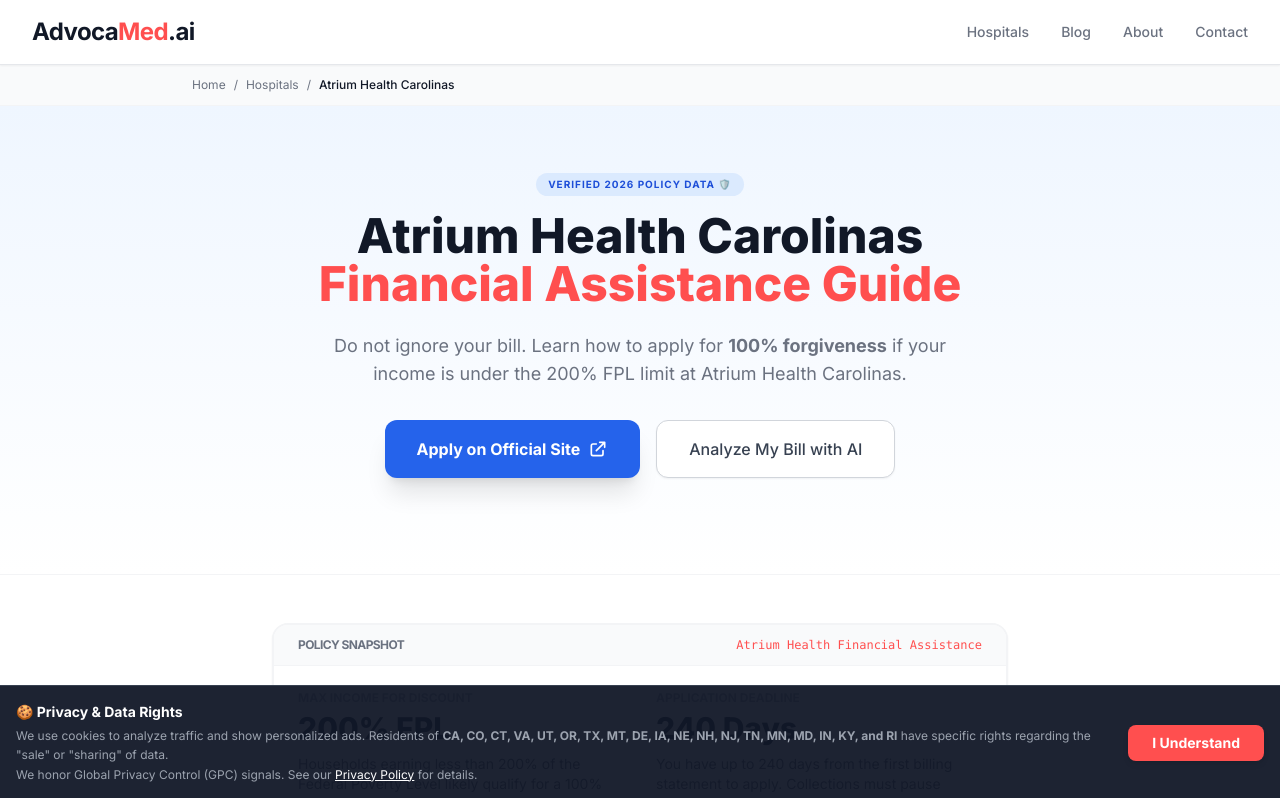
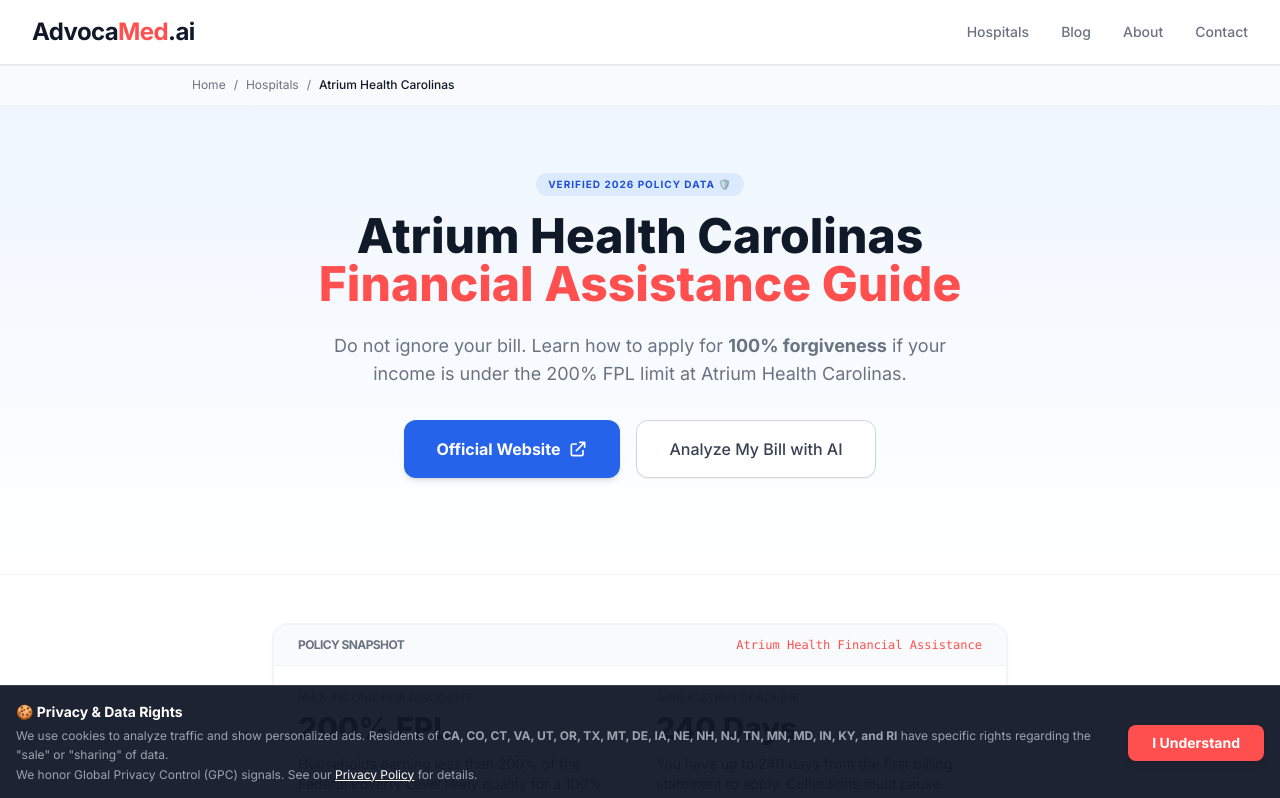
Before and after one commit to gkswjdgb/advocamed-ai, a React (Vite) app in the folder advocamed.ai/: page /hospital/atrium-health-carolinas in a window 1280 px wide. Shown: the top 798 px of the page. Built offline with nearby package versions, Linux system fonts and the light colour scheme.

Commit message:
Update HospitalGuide.tsx

```diff
--- a/advocamed.ai/pages/HospitalGuide.tsx
+++ b/advocamed.ai/pages/HospitalGuide.tsx
@@ -146,20 +146,23 @@ const HospitalGuide: React.FC = () => {
                     Do not ignore your bill. Learn how to apply for <strong>100% forgiveness</strong> if your income is under the {fplThreshold}% FPL limit at {hospitalName}.
                 </p>
 
-                {/* Action Buttons: Stacked on Mobile for better CTR */}
+                {/* QA IMPROVEMENT: Show MULTIPLE options if available (PDF AND Website), not just one */}
                 <div className="flex flex-col sm:flex-row justify-center gap-4 mb-8">
-                    {/* PDF Download Button - High Value Action */}
-                    {hospitalData?.application_url ? (
+                    {/* 1. PDF Download Button (High Value) */}
+                    {hospitalData?.application_url && (
                       <a href={hospitalData.application_url} target="_blank" rel="noreferrer" className="inline-flex items-center justify-center px-8 py-4 bg-red-600 text-white text-base font-bold rounded-xl hover:bg-red-700 transition-all shadow-xl active:scale-95 group w-full sm:w-auto">
                          <svg className="w-5 h-5 mr-2" fill="none" stroke="currentColor" viewBox="0 0 24 24"><path strokeLinecap="round" strokeLinejoin="round" strokeWidth="2" d="M12 10v6m0 0l-3-3m3 3l3-3m2 8H7a2 2 0 01-2-2V5a2 2 0 012-2h5.586a1 1 0 01.707.293l5.414 5.414a1 1 0 01.293.707V19a2 2 0 01-2 2z"></path></svg>
                         Download Application PDF
                       </a>
-                    ) : hospitalData?.financial_aid_url ? (
-                      <a href={hospitalData.financial_aid_url} target="_blank" rel="noreferrer" className="inline-flex items-center justify-center px-8 py-4 bg-blue-600 text-white text-base font-bold rounded-xl hover:bg-blue-700 transition-all shadow-xl active:scale-95 group w-full sm:w-auto">
-                        Apply on Official Site
+                    )}
+
+                    {/* 2. Official Site Button (Backup & Research) - Now shows even if PDF exists */}
+                    {hospitalData?.financial_aid_url && (
+                      <a href={hospitalData.financial_aid_url} target="_blank" rel="noreferrer" className="inline-flex items-center justify-center px-8 py-4 bg-blue-600 text-white text-base font-bold rounded-xl hover:bg-blue-700 transition-all shadow-md active:scale-95 group w-full sm:w-auto">
+                        Official Website
                         <svg className="w-5 h-5 ml-2 group-hover:translate-x-1 transition-transform" fill="none" stroke="currentColor" viewBox="0 0 24 24"><path strokeLinecap="round" strokeLinejoin="round" strokeWidth="2" d="M10 6H6a2 2 0 00-2 2v10a2 2 0 002 2h10a2 2 0 002-2v-4M14 4h6m0 0v6m0-6L10 14"></path></svg>
                       </a>
-                    ) : null}
+                    )}
 
                      <Link to="/?step=UPLOAD" className="inline-flex items-center justify-center px-8 py-4 border border-gray-300 text-base font-medium rounded-xl text-gray-700 bg-white hover:bg-gray-50 transition-all shadow-sm w-full sm:w-auto">
                         Analyze My Bill with AI
```
